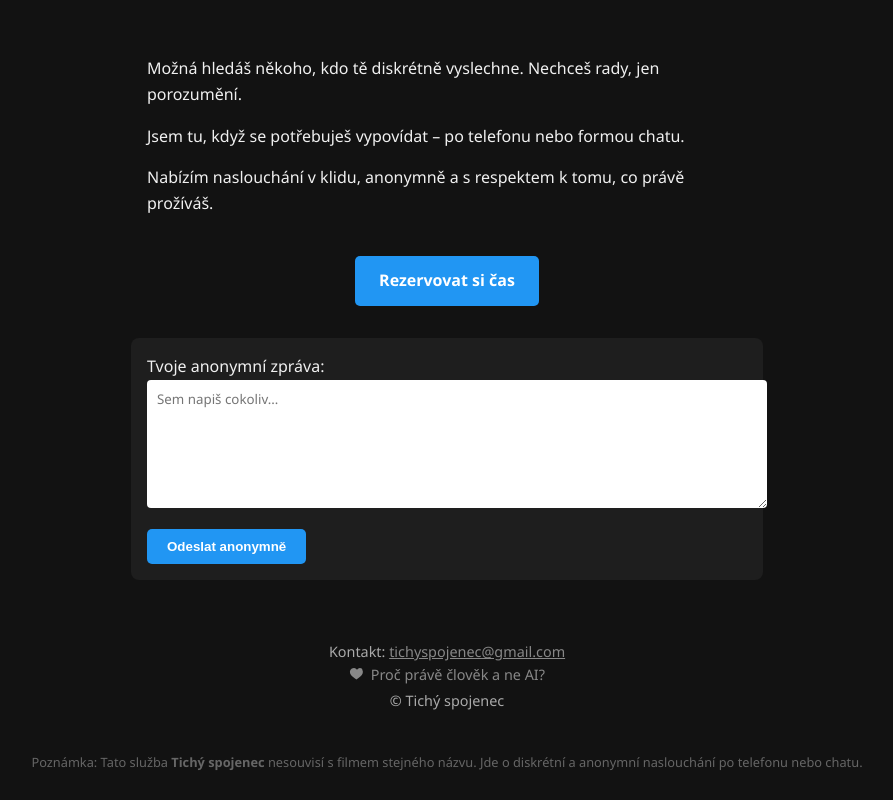
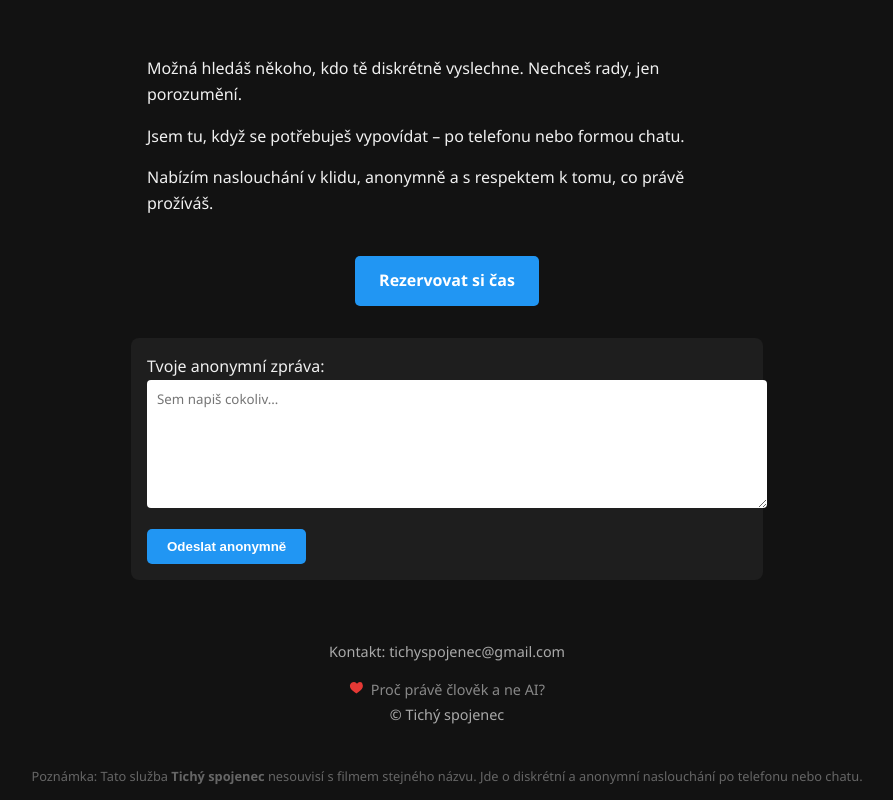
Before and after one commit to pi5kot-gif/tichyspojenec.github.io, a plain HTML site: page index.html in a window 1280 px wide. Shown: the part 1008-1808 px from the top of the page, without its empty margins (193-1086 px from the left). Drawn offline with Linux system fonts and the light colour scheme.

Commit message:
index.html

```diff
--- a/index.html
+++ b/index.html
@@ -190,14 +190,14 @@
     </form>
 
     <footer>
-  Kontakt: <a href="mailto:tichyspojenec@gmail.com" style="color: #888;">tichyspojenec@gmail.com</a><br>
-  <a href="/chatgpt/proc-clovek.html" style="color: #888; text-decoration: none; display: inline-flex; align-items: center; gap: 0.4em;">
-    <svg xmlns="http://www.w3.org/2000/svg" width="16" height="16" fill="#888" viewBox="0 0 16 16">
-  <path d="M8 2.748l-.717-.737C5.6.281 2.514 1.072 1.4 3.053c-.523.958-.641 2.163-.314 3.163.707 2.195 3.418 4.385 6.314 6.375 2.896-1.99 5.607-4.18 6.314-6.375.327-1 .21-2.205-.314-3.163C13.486 1.072 10.4.28 8.717 2.01L8 2.748z"/>
-</svg>
-    Proč právě člověk a ne AI?
-  </a><br>
-  &copy; Tichý spojenec
+    Kontakt: tichyspojenec@gmail.com<br>
+    <a href="/chatgpt/proc-clovek.html" style="color: #888; text-decoration: none; display: inline-flex; align-items: center; gap: 0.4em; margin-top: 1em;">
+      <svg xmlns="http://www.w3.org/2000/svg" width="16" height="16" fill="#e53935" viewBox="0 0 16 16">
+        <path d="M8 2.748l-.717-.737C5.6.281 2.514 1.072 1.4 3.053c-.523.958-.641 2.163-.314 3.163.707 2.195 3.418 4.385 6.314 6.375 2.896-1.99 5.607-4.18 6.314-6.375.327-1 .21-2.205-.314-3.163C13.486 1.072 10.4.28 8.717 2.01L8 2.748z"/>
+      </svg>
+      Proč právě člověk a ne AI?
+    </a><br>
+    &copy; Tichý spojenec
 </footer>
 
     <p style="font-size: 0.8em; color: #666; text-align: center; margin-top: 2em;">
```
